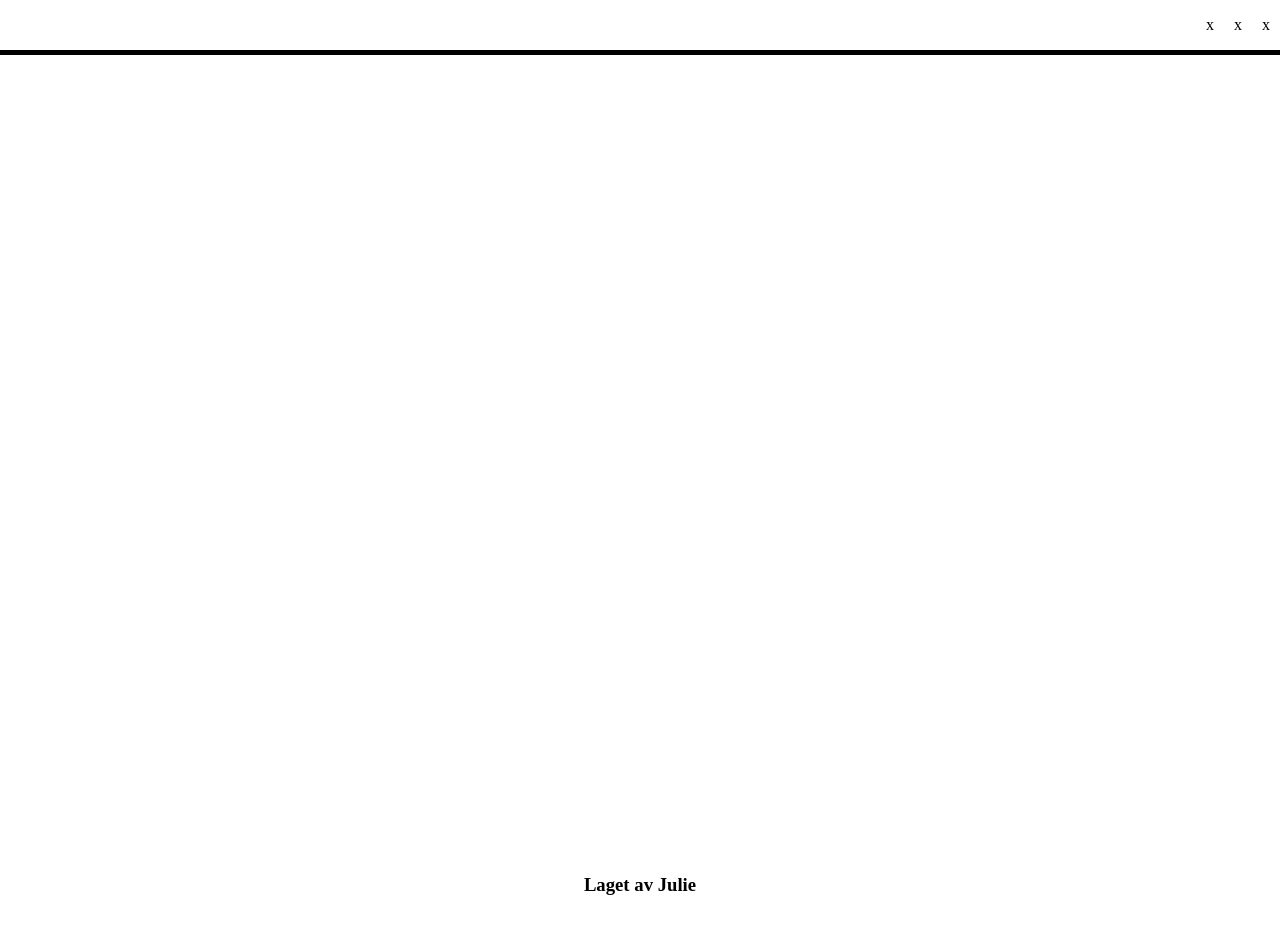
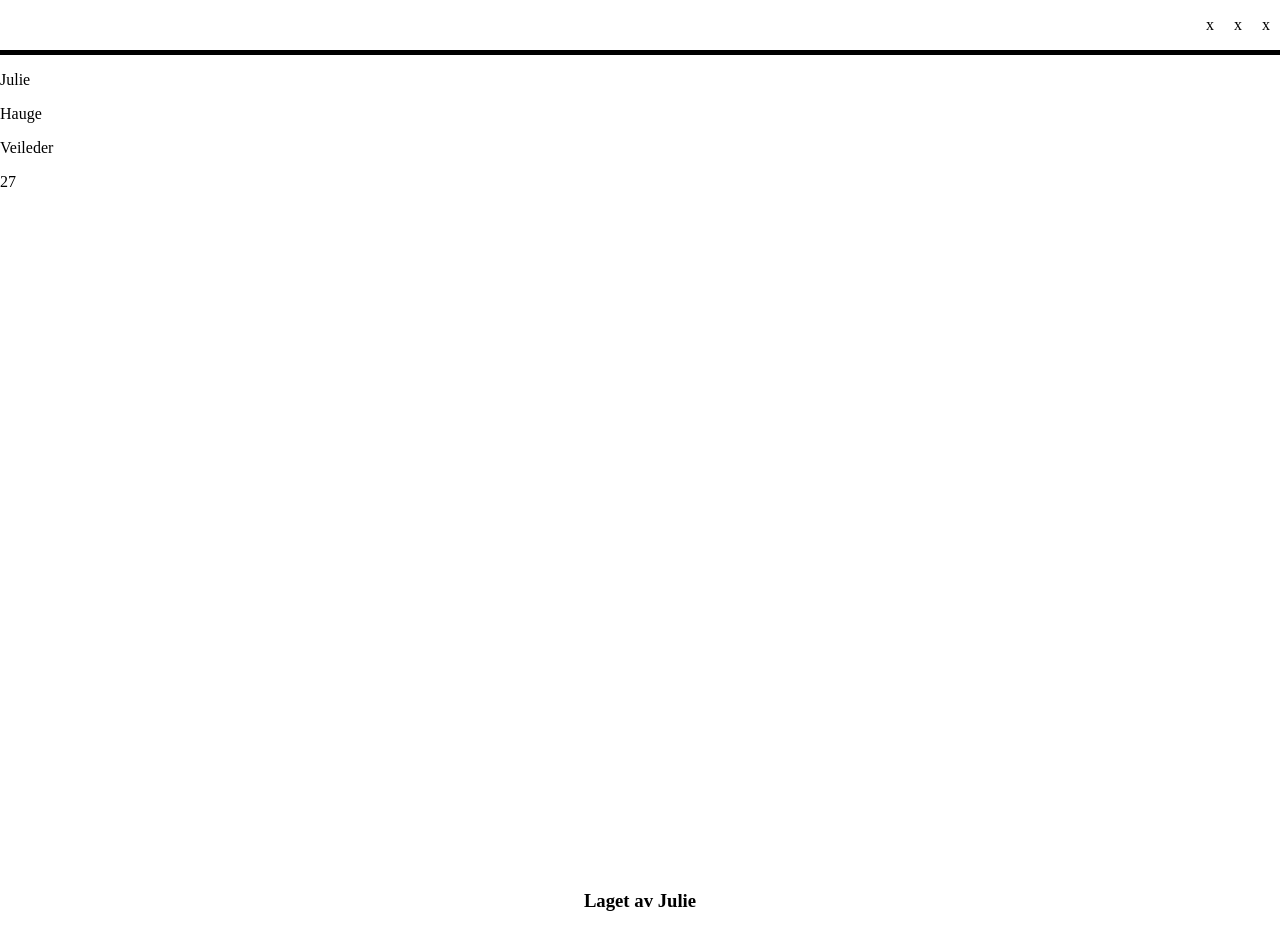
Before and after one commit to JulieKodehode/a2g_undervisning17, a website: page index.html in a window 1280 px wide. Drawn offline with Linux system fonts and the light colour scheme.

Commit message:
After lesson: JS Arrays explained

```diff
--- a/index.html
+++ b/index.html
@@ -17,7 +17,15 @@
         </ul>
       </nav>
     </header>
-    <main></main>
+    <main>
+      <!-- Business card with info from JS -->
+      <div>
+        <p id="firstName"></p>
+        <p id="lastName"></p>
+        <p id="title"></p>
+        <p id="age"></p>
+      </div>
+    </main>
     <footer>
       <h3>Laget av Julie</h3>
     </footer>
--- a/script.js
+++ b/script.js
@@ -1,5 +1,66 @@
-const userName = 'Julie';
-const userAge = 28;
-const isOnline = true;
+// Cheatsheet
+// const  = ["", "", ""];
+// console.log();
+// const  = document.querySelector("#");
+// .textContent = ;
 
-console.log(userName, userAge, isOnline);
+// A constant variable that holds a array with name fruitBowl.
+// A log viewing the whole a array and a log viewing the first element in the array.
+const fruitBowl = ["Apple", "Pear", "Grapes"];
+console.log(fruitBowl);
+console.log(fruitBowl[0]);
+
+const businessCard = ["Julie", "Hauge", "Veileder", 27];
+console.log(businessCard);
+console.log(businessCard[1]);
+
+// 1. Lag en variabel som lagrer visitkort informasjon
+// 2. Lag HTML-elementer med IDer som kan hentes til JS
+// 3. Lag variabler som henter HTML-elementer
+// 4. Fyll variablene med textContent fra visitkort array
+
+const firstName = document.querySelector("#firstName");
+
+const lastName = document.querySelector("#lastName");
+
+const title = document.querySelector("#title");
+
+const age = document.querySelector("#age");
+
+console.log(firstName, lastName, title, age);
+
+firstName.textContent = businessCard[0];
+
+lastName.textContent = businessCard[1];
+
+title.textContent = businessCard[2];
+
+age.textContent = businessCard[3];
+
+//
+//
+
+// Array with objects
+const advancedBusinessCard = [{"firstName": "Julie"}, {"lastName": "Hauge"}, {"title": "Veileder"}, {"age": 27}];
+console.log(advancedBusinessCard);
+console.log(advancedBusinessCard[2]);
+console.log(advancedBusinessCard[2].title);
+
+//
+//
+
+// Objects with arrays
+const biggerFruitBowl = {"fruit": ["Apple", "Pear", "Grapes"], "berries": ["Banana", "Strawberry"]};
+console.log(biggerFruitBowl);
+console.log(biggerFruitBowl.fruit);
+console.log(biggerFruitBowl.fruit[2]);
+
+//
+//
+
+// Objects with arrays with objects with arrays
+const evenBiggerFruitBowl = {"fruit": [{"apple": ["Red apple", "Green Apple", "Yellow Apples"]}, "Pear", "Grapes"], "berries": ["Banana", "Strawberry"]};
+console.log(evenBiggerFruitBowl);
+console.log(evenBiggerFruitBowl.fruit[0]);
+console.log(evenBiggerFruitBowl.fruit[0].apple);
+console.log(evenBiggerFruitBowl.fruit[0].apple[1]);
```
Also changed, not shown: 1 other file.
